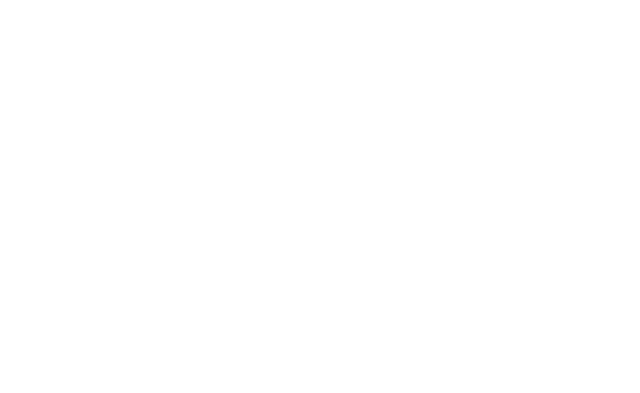
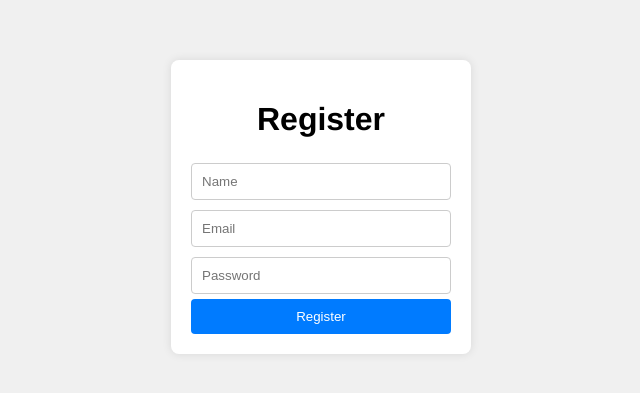
Before and after one commit to BillyMerchan/Libre, a React (Create React App) app in the folder Libre-Server/frontend/: page /register in a window 1280 px wide. Before the commit this address had no page. Shown: the part 193-586 px from the top of the page, without its empty margins (319-959 px from the left). Built offline with nearby package versions, Linux system fonts and the light colour scheme.

Commit message:
Added Register

```diff
--- a/Libre-Server/frontend/src/App.tsx
+++ b/Libre-Server/frontend/src/App.tsx
@@ -3,6 +3,7 @@
 import { BrowserRouter as Router, Routes, Route } from 'react-router-dom';
 import Home from "./routes/home/home";
 import SignIn from './routes/SignIn/SignIn';
+import Register from './routes/Register/Register';
 import Map from './routes/map/map';
 import FAQ from './routes/FAQ/FAQ';
 import Demo from './routes/Demo';
@@ -16,6 +17,7 @@
           <Route path='/map' id='map' element={<Map/>} />
           <Route path='/faq' id='faq' element={<FAQ/>} />
           <Route path='/signIn' id='signIn' element={<SignIn/>} />
+          <Route path='/register' id='register' element={<Register/>} />
         </Routes>
       </Router>
   );
--- /dev/null
+++ b/Libre-Server/frontend/src/routes/Register/Register.css
@@ -0,0 +1,43 @@
+.BackgroundRegister {
+    background-color: #f0f0f0;
+    display: flex;
+    justify-content: center;
+    align-items: center;
+    min-height: 100vh;
+  }
+
+  .RegisterWrap {
+    background-color: #ffffff;
+    border-radius: 8px;
+    box-shadow: 0px 0px 10px rgba(0, 0, 0, 0.1);
+    padding: 20px;
+    width: 300px;
+  }
+
+  h1 {
+    text-align: center;
+    margin-bottom: 20px;
+  }
+
+  .InputR {
+    width: 100%;
+    padding: 10px;
+    margin: 5px 0;
+    border: 1px solid #ccc;
+    border-radius: 4px;
+  }
+
+  .buttR {
+    width: 100%;
+    padding: 10px;
+    background-color: #007bff;
+    color: #fff;
+    border: none;
+    border-radius: 4px;
+    cursor: pointer;
+    transition: background-color 0.3s;
+  }
+
+  .buttR:hover {
+    background-color: #0056b3;
+  }
--- /dev/null
+++ b/Libre-Server/frontend/src/routes/Register/Register.tsx
@@ -0,0 +1,72 @@
+import React, { useState } from "react";
+import { useNavigate } from "react-router-dom";
+import "./Register.css";
+
+function Register() {
+  const navigate = useNavigate();
+
+  const [name, setName] = useState<string>("");
+  const [email, setEmail] = useState<string>("");
+  const [password, setPassword] = useState<string>("");
+
+  async function registerUser(event: React.FormEvent<HTMLFormElement>) {
+    event.preventDefault();
+
+    const response = await fetch("http://localhost:3001/api/auth/register", {
+      method: "POST",
+      headers: {
+        "Content-Type": "application/json",
+      },
+      body: JSON.stringify({
+        name,
+        email,
+        password,
+      }),
+    });
+
+    const data = await response.json();
+
+    if (data.status === "ok") {
+      navigate("/login");
+    }
+  }
+
+  return (
+    <div>
+      <div className="BackgroundRegister">
+        <div className="RegisterWrap">
+          <h1>Register</h1>
+          <form onSubmit={registerUser}>
+            <input
+              className="InputR"
+              value={name}
+              onChange={(e) => setName(e.target.value)}
+              type="text"
+              placeholder="Name"
+            />
+            <br />
+            <input
+              className="InputR"
+              value={email}
+              onChange={(e) => setEmail(e.target.value)}
+              type="email"
+              placeholder="Email"
+            />
+            <br />
+            <input
+              className="InputR"
+              value={password}
+              onChange={(e) => setPassword(e.target.value)}
+              type="password"
+              placeholder="Password"
+            />
+            <br />
+            <input className="buttR" type="submit" value="Register" />
+          </form>
+        </div>
+      </div>
+    </div>
+  );
+}
+
+export default Register;
--- a/Libre-Server/frontend/src/routes/SignIn/SignIn.css
+++ b/Libre-Server/frontend/src/routes/SignIn/SignIn.css
@@ -40,19 +40,6 @@
 
 }
 
- input[type='text']{
-    border-radius: 5px;
-    border-color: rgb(160, 47, 9);
-    width: 500px;
-    height: 50px;
-    font: 2px;
-    size: 12em;
-    padding: 4px;
-    margin-bottom: 10px;
-    opacity: 70%;
-
- }
-
  .forgotpass{
     font-size: 15px;
     align-items: left;
--- a/Libre-Server/frontend/src/routes/SignIn/SignIn.tsx
+++ b/Libre-Server/frontend/src/routes/SignIn/SignIn.tsx
@@ -57,6 +57,7 @@
             <br />
             <input className="buttL" type="submit" value="Login" />
           </form>
+          <button className="buttL" onClick={() => navigate("/register")}>Sign Up</button>
         </div>
       </div>
     </div>
```
Also changed, not shown: Libre-Server/frontend/src/components/UserProfile/UserProfile.css (added), Libre-Server/frontend/src/components/UserProfile/UserProfile.tsx (added), 1 other file (tests, documents, lock files or other folders).
